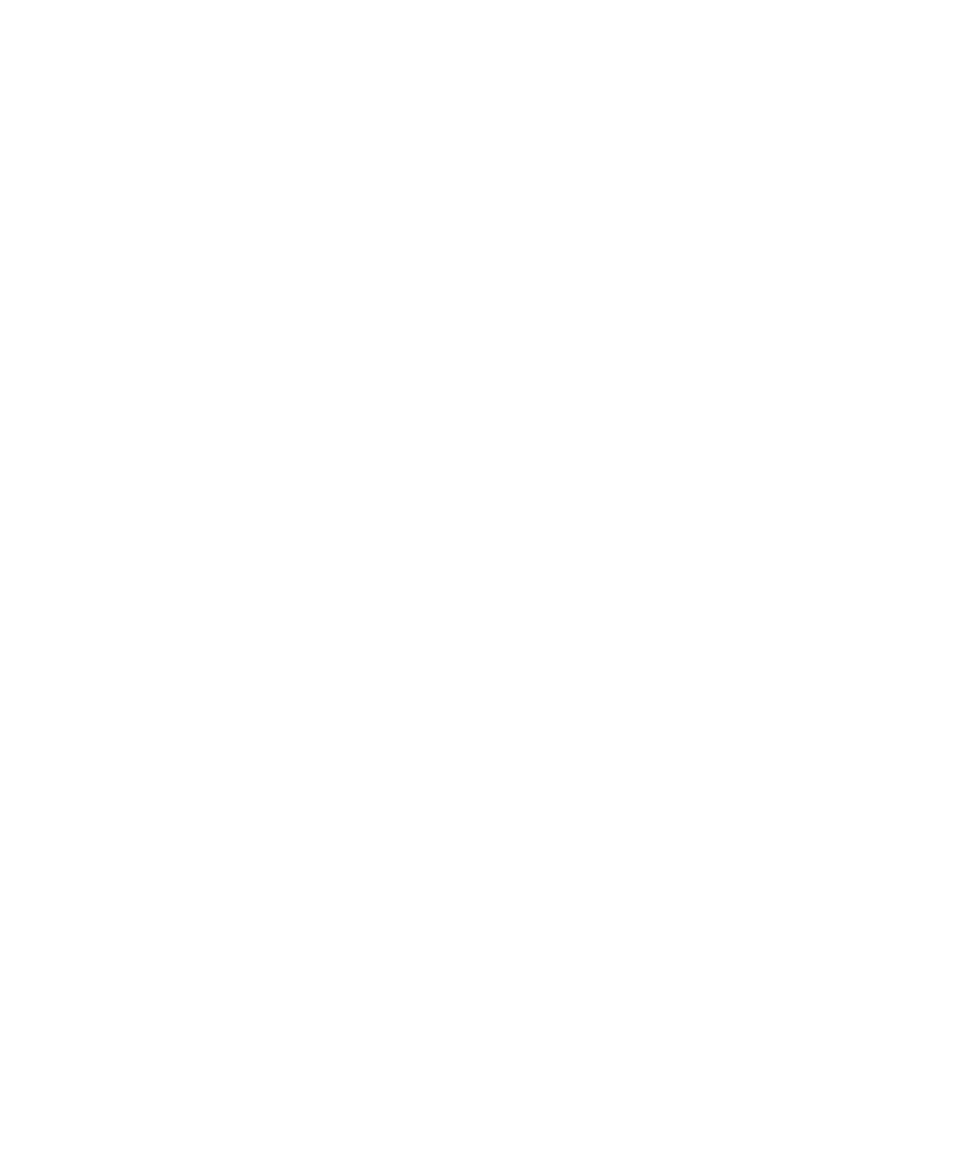
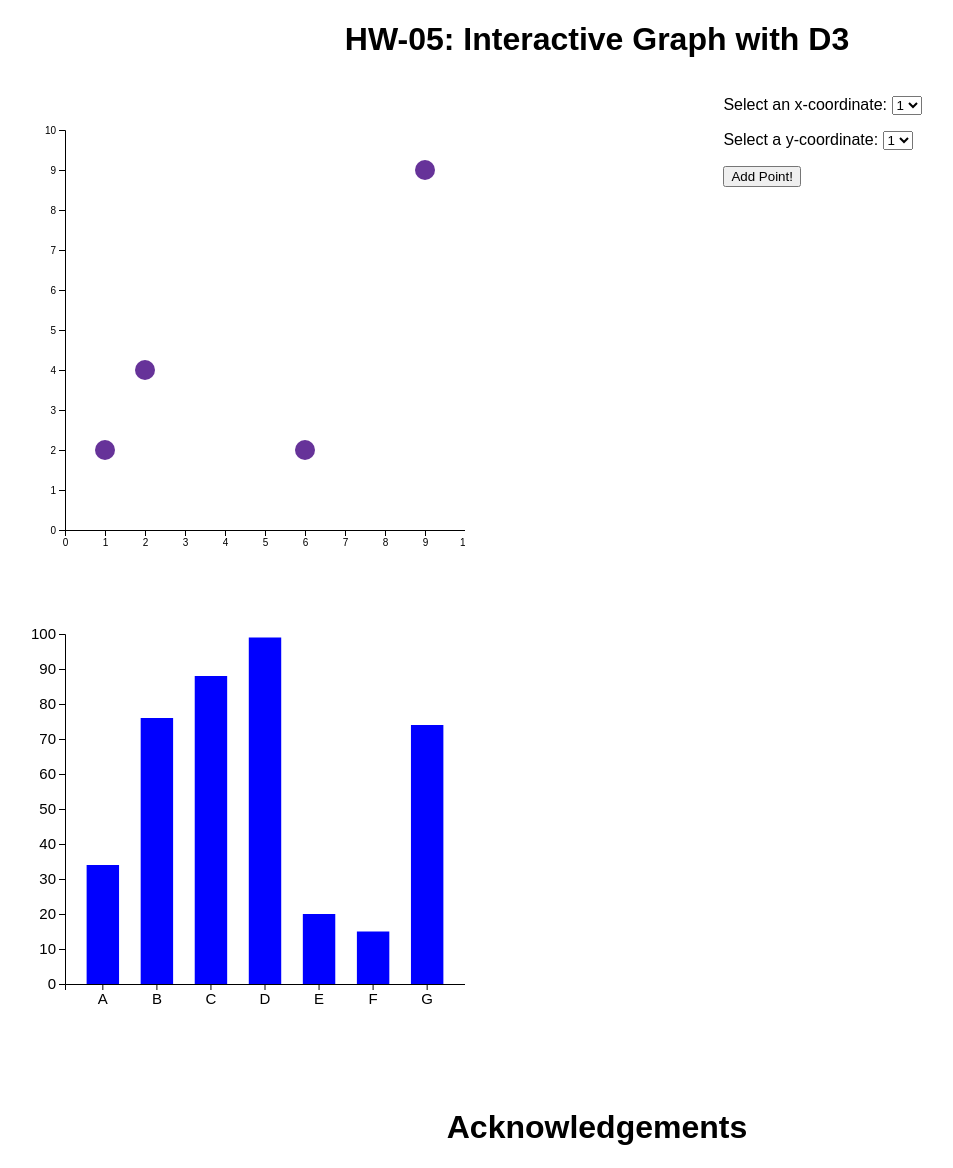
Before and after one commit to DS4200-Sec2-F22/hw-05-vee-oum5, a plain HTML site: page index.html in a window 1280 px wide. Shown: the whole page, without its empty margins (43-996 px from the left). Before the commit the page ends 800 px from the top, so only its background shows below. Drawn offline with Linux system fonts and the light colour scheme.

Commit message:
final version

```diff
--- a/index.html
+++ b/index.html
@@ -1,14 +1,60 @@
 <!DOCTYPE html>
 <html>
 
+ <!-- all the meta data of the htmk page goes in here  -->
 <head>
     <meta charset=utf-8/>
+
+    <link rel="stylesheet" href="style.css">
+    <script src="js/d3.v6.1.1/d3.min.js"></script>
+
+    <title>HW-05</title>
 </head>
-
-
+<!--  the content of the webpage goes here -->
 <body>
 
-
+    <header><h1>HW-05: Interactive Graph with D3</h1></header>
+    <!-- divide the page into 2 columns using flexbox -->
+    <div class="container">
+        <div id="column1">
+            <!-- display the scatterplot and the barchart in the first column using javascript -->
+            <div id="scatterplot"></div>
+            <div id="barchart"></div>
+        </div>
+        <div id="column2" >
+            <!-- allow the user to interact with the graphs-->
+            <div id="clicked_coordinates"></div>
+            <div id="dropdown">
+                <p>Select an x-coordinate: <select name='x' id="x">
+                    <option value='1'>1</option>
+                    <option value='2'>2</option>
+                    <option value='3'>3</option>
+                    <option value='4'>4</option>
+                    <option value='5'>5</option>
+                    <option value='6'>6</option>
+                    <option value='7'>7</option>
+                    <option value='8'>8</option>
+                    <option value='9'>9</option>
+                </select>
+                </p>
+                <p>Select a y-coordinate: <select name='y' id="y">
+                    <option value='1'>1</option>
+                    <option value='2'>2</option>
+                    <option value='3'>3</option>
+                    <option value='4'>4</option>
+                    <option value='5'>5</option>
+                    <option value='6'>6</option>
+                    <option value='7'>7</option>
+                    <option value='8'>8</option>
+                    <option value='9'>9</option>
+                </select>
+                </p>
+                <button type="button" id="Butt">Add Point!</button>
+            </div>
+        </div>
+    </div>
+    <!-- display all the resources that were used during the project-->
+    <header><h1>Acknowledgements</h1></header>
+    <script src="js/program.js"></script>
 </body>
-
 </html>
--- /dev/null
+++ b/js/program.js
@@ -0,0 +1,273 @@
+// dimensions of the scatter plot canvas and the margin for all plot canvas
+const FRAME = 500;
+const MARGINS = {left: 100, right: 50, top: 50, bottom: 50};
+// where the visulaization will be displayed
+const VIS = FRAME - MARGINS.top - MARGINS.bottom;
+
+
+// create the frame of the scatterplot
+const SCATTER = d3.select("#scatterplot")
+						.append("svg")
+							.attr("height", FRAME)
+							.attr("width", FRAME)
+							.attr("class", "frame");
+
+
+// build the scatterplot onto the canvas using the data in the given file
+function build_scatter() {
+	// read data from the file
+	d3.csv("data/scatter-data.csv").then((data) => {
+
+		// adjust the data to the pixels of the canvas
+		// since number above 10 connot be inputed this number is hardcoded
+		const X_MAX = 10
+		const X_SCALE = d3.scaleLinear()
+							.domain([0, X_MAX])
+							.range([0, VIS]);
+
+		// adjust the data according to the pixels of the canvas
+		// since numbers above 10 cannot eb inputted this number is hardcoded
+		const Y_MAX = 10
+		const Y_SCALE = d3.scaleLinear()
+							.domain([0, Y_MAX])
+							.range([VIS, 0]);
+
+		// make the x_axis
+		SCATTER.append("g")
+						.attr("transform", "translate(" + MARGINS.left + "," + (VIS + MARGINS.top) + ")")
+						.call(d3.axisBottom(X_SCALE).ticks(10))
+							.attr("font-size", "10px")
+
+
+		// make the Y-axis
+		SCATTER.append("g")
+						.attr("transform", "translate(" + MARGINS.left + "," + MARGINS.top + ")")
+						.call(d3.axisLeft(Y_SCALE).ticks(10))
+							.attr("font-size", "10px");
+
+		// append all the points that are read in from the file
+		SCATTER.selectAll("points")
+						.data(data)
+						.enter()
+						.append("circle")
+							.attr("id", (d) => {return "(" + d.x + "," + d.y + ")";})
+							.attr("cx", (d) => {return (MARGINS.left + X_SCALE(d.x));})
+							.attr("cy", (d) => {return (MARGINS.top + Y_SCALE(d.y));})
+							.attr("r", 10)
+							.attr("class", "point");
+
+
+		// function which handles the selection of points
+		function selectPoint(point) {
+
+			let ClickedPoint= document.getElementById(point.target.id);
+    		let PointCoordinate = document.getElementById("clicked_coordinates");
+    		if (ClickedPoint.classList.contains("selected")) {
+				ClickedPoint.classList.remove("selected");
+       			PointCoordinate.innerHTML = " ";
+			}
+			else {
+				ClickedPoint.classList.add("selected");
+        		PointCoordinate.innerHTML = "Last point clicked:" + point.target.id;
+			}
+		}
+
+
+		// add the listener to all the points
+		SCATTER.selectAll(".point")
+						.on("click", selectPoint);
+
+
+		// function to read in the coordinates from the html element
+		function submitClicked() {
+		    let xvals = document.getElementById("x");
+		    let yvals = document.getElementById("y");
+		    let xValue = xvals.options[xvals.selectedIndex].value;
+    		let yValue = yvals.options[yvals.selectedIndex].value;
+		    let newPoint = {"x": xValue, "y": yValue};
+		    let newData = [newPoint];
+		    SCATTER.selectAll("points")
+						.data(newData)
+						.enter()
+						.append("circle")
+							.attr("id", (d) => {return "(" + d.x + "," + d.y + ")";})
+							.attr("cx", (d) => {return (MARGINS.left + X_SCALE(d.x));})
+							.attr("cy", (d) => {return (MARGINS.top + Y_SCALE(d.y));})
+							.attr("r", 10)
+							.attr("class", "point")
+			SCATTER.selectAll(".point")
+						.on("click", selectPoint);
+		}
+		d3.select("#Butt").on("click", submitClicked);
+	});
+};
+build_scatter();
+
+
+// First, we need a frame
+const FRAME_HEIGHT = 500;
+const FRAME_WIDTH = 500;
+
+const VIS_HEIGHT = FRAME_HEIGHT - MARGINS.left - MARGINS.right;
+const VIS_WIDTH = FRAME_WIDTH - MARGINS.top - MARGINS.bottom;
+
+//Creating the frame -- bar chart plot
+const FRAME2 = d3.select("#barchart")
+                  .append("svg")
+                    .attr("height", FRAME_HEIGHT)
+                    .attr("width", FRAME_WIDTH)
+                    .attr("class", "frame");
+//build interactive bar plot
+function build_interactive_bar(){
+  //opening file - scatter data
+d3.csv("data/bar-data.csv").then((data) => {
+  //checking that the data is printing
+  console.log(data);
+
+  //define scale functions that maps the data
+  //x-axis
+  const X_SCALE2 = d3.scaleBand()
+                      .domain(data.map(function(d) {return d.category; })) // set domain using map fnction for categories
+                      .range([0,VIS_WIDTH])
+                      .padding(0.4);
+  //find Max X
+  const MAX_X2 = d3.max(data, (d) => {return parseInt(d.amount);})
+  const Y_SCALE2 = d3.scaleLinear()
+                      .domain([0,MAX_X2+1])
+                      .range([VIS_HEIGHT,0]);
+
+  //add X_Scale and Y_Scale to plot bars
+  FRAME2.selectAll("allBars")
+        .data(data)
+        .enter()
+        .append("rect")
+        .attr("class","bar")
+        .attr("x", (d) => {return (MARGINS.left + X_SCALE2(d.category));})
+        .attr("width",X_SCALE2.bandwidth())
+        .attr("y", (d) => {return (MARGINS.top + Y_SCALE2(d.amount));})
+        .attr("height",(d)=>{return (VIS_HEIGHT - Y_SCALE2(d.amount));})
+        .attr("fill","blue");
+
+  //Tooltip
+  const TOOLTIP = d3.select(("#barchart"))
+                      .append("div")
+                      .attr("class","tooltip")
+                      .style("opacity",0);
+
+  //event handler for Tooltip
+  function handleMouseover(event,d){
+    TOOLTIP.style("opacity",1);
+  };
+  function handleMousemove(event,d){
+     TOOLTIP.html("Category: " + d.category + "<br>Value: " + d.amount)
+     .style("left", (event.pageX + 10) + "px") //add offset
+                                                 // from mouse
+     .style("top", (event.pageY - 50) + "px");
+  };
+  function handleMouseleave(event,d){
+    TOOLTIP.style("opacity",0);
+  };
+  //add event listeners
+  FRAME2.selectAll(".bar")
+        .on("mouseover", handleMouseover) //add event listeners
+        .on("mousemove", handleMousemove)
+        .on("mouseleave", handleMouseleave);
+
+	// add an xaxis to the vis
+  FRAME2.append("g")
+    .attr("transform", "translate(" + MARGINS.left + "," + (VIS_HEIGHT + MARGINS.top) + ")")
+     .call(d3.axisBottom(X_SCALE2).ticks())
+    .attr("font-size", "15px");
+
+  // add an yaxis to the vis
+  FRAME2.append("g")
+    .attr("transform", "translate(" + MARGINS.left + "," + MARGINS.top + ")")
+    .call(d3.axisLeft(Y_SCALE2).ticks(10))
+    .attr("font-size", "15px");
+                    });
+
+
+};
+build_interactive_bar();
+
+/*
+// bar chart frame
+const FRAME_BAR = d3.select("#barchart")
+					.append("svg")
+						.attr("height", FRAME_HEIGHT)
+						.attr("width", FRAME_HEIGHT)
+						.attr("class", "frame");
+
+// build interactive bar chart
+function build_barchart() {
+	d3.csv("data/bar-data.csv").then((data) => {
+
+		// x-axis scaling
+		const X_SCALE = d3.scaleBand()
+							.domain(data.map((d) => {return d.category;}))	// map categories to be equally spaced on x-axis
+							.range([0, VIS_HEIGHT])
+							.padding(0.4);
+
+		// y-axis scaling
+		const MAX_VALUE_Y = d3.max(data, (d) => {return parseInt(d.amount);})
+		const Y_SCALE = d3.scaleLinear()
+							.domain([0, MAX_VALUE_Y + 1])
+							.range([VIS_HEIGHT, 0]);	// range = [max, min] for numbers to start from bottom
+
+		// add x-axis
+		FRAME_BAR.append("g")
+					.attr("transform", "translate(" + MARGINS.left + "," + (VIS_HEIGHT + MARGINS.top) + ")")
+					.call(d3.axisBottom(X_SCALE).ticks())
+						.attr("font-size", "15px")
+
+		// add y-axis
+		FRAME_BAR.append("g")
+					.attr("transform", "translate(" + MARGINS.left + "," + MARGINS.top + ")")
+					.call(d3.axisLeft(Y_SCALE).ticks(10))
+						.attr("font-size", "15px");
+
+		// add bars for data
+		FRAME_BAR.selectAll("bars")
+					.data(data)
+					.enter()
+					.append("rect")
+						.attr("x", (d) => {return (MARGINS.left + X_SCALE(d.category));})
+						.attr("y", (d) => {return (MARGINS.top + Y_SCALE(d.amount));})
+						.attr("width", X_SCALE.bandwidth())
+						.attr("height", (d) => {return (VIS_HEIGHT - Y_SCALE(d.amount));})
+						.attr("fill", "dodgerblue")
+						.attr("class", "bar");
+
+		// tooltip
+		const TOOLTIP = d3.select(("#barchart"))
+							.append("div")
+								.attr("class", "tooltip")
+								.style("opacity", 0);
+
+		// on mouseover, make tooltip opaque
+		function mouseover(event, d) {
+			TOOLTIP.style("opacity", 1);
+		};
+
+		// position tooltip
+		function mousemove(event, d) {
+			TOOLTIP.html("Name: " + d.category + "<br>Value: " + d.amount)
+						.style("left", (event.pageX + 10) + "px")
+						.style("top", (event.pageY - 50) + "px");
+		};
+
+		// on mouseover, make tooltip opaque
+		function mouseleave(event, d) {
+			TOOLTIP.style("opacity", 0);
+		};
+
+		// add event listeners to all of the bars
+		FRAME_BAR.selectAll(".bar")
+					.on("mouseover", mouseover)
+					.on("mousemove", mousemove)
+					.on("mouseleave", mouseleave);
+
+	});
+};
+build_barchart();
+*/
--- /dev/null
+++ b/style.css
@@ -0,0 +1,43 @@
+
+*{
+    font-family: Arial;
+}
+
+h1{
+    text-align: center;
+}
+
+.container {
+    display: flex;
+}
+
+#column1 {
+    flex: 60%;
+}
+
+#column2 {
+    flex: 40%;
+}
+.point {
+    fill: rebeccapurple;
+}
+
+.point:hover {
+    fill:  orange;
+}
+
+.bar{
+    fill: blue;
+    stroke:none;
+}
+.bar:hover {
+    fill: orange;
+}
+.tooltip {
+    position: absolute;
+    background-color: grey;
+    border:  solid;
+    border-width: 2px;
+    border-radius: 5px;
+    padding: 5px;
+  }
```
Also changed, not shown: 2 other files.
